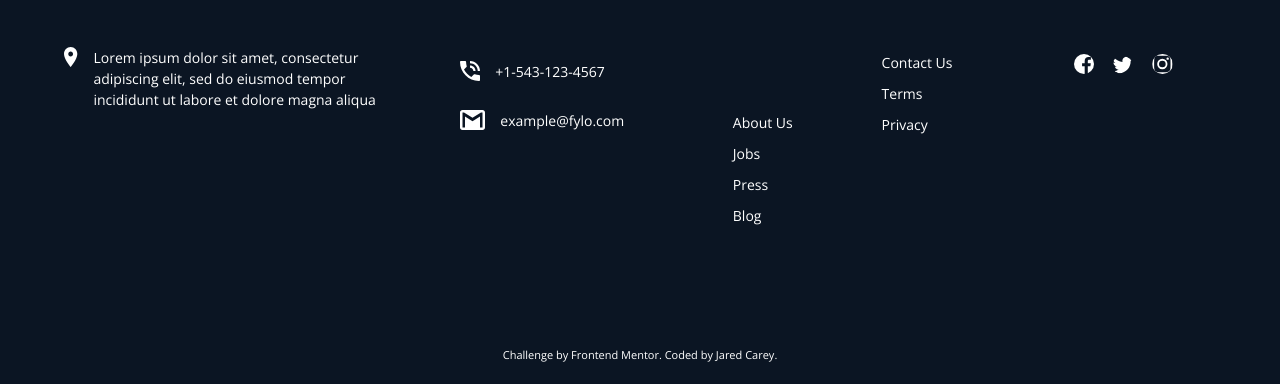
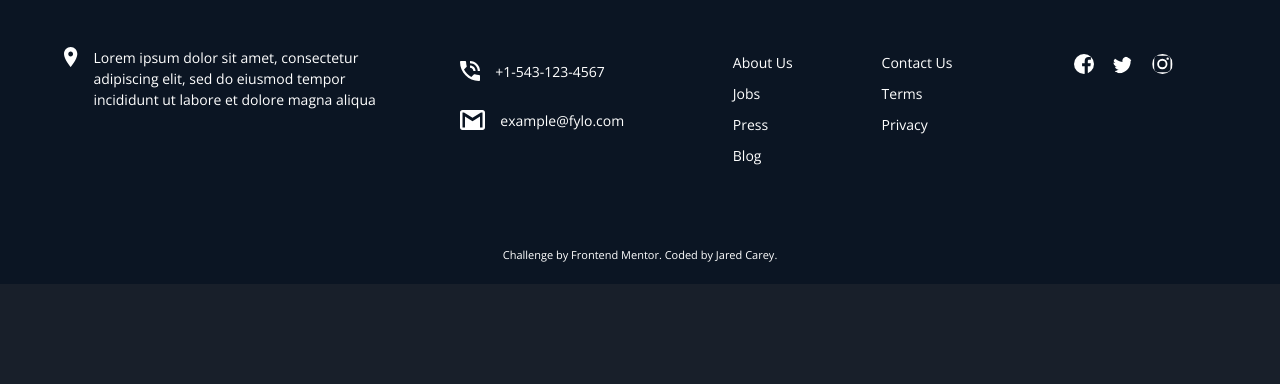
Before and after one commit to Pandorux/FrontEndMentor_ProductLandingPageChallenge, a plain HTML site: page index.html in a window 1280 px wide. Shown: the part 3135-3519 px from the top of the page. After the commit the page ends 3419 px from the top, so only its background shows below. Drawn offline with nearby package versions, Linux system fonts and the light colour scheme.

Commit message:
Fixed Misalign Navigation Links at Higher Resolutions

```diff
--- a/style.css
+++ b/style.css
@@ -414,11 +414,11 @@ footer img {
     margin-right: 15px;
 }
 
-.footer__location p{
+.footer__location p {
     max-width: 500px;
 }
 
-.footer__links1{
+.footer__links1 {
     padding-top: 60px;
     padding-bottom: 40px;
 }
@@ -468,6 +468,10 @@ footer img {
         grid-row-end: 3;
     }
 
+    .footer__links1 {
+        padding: 0px;
+    }
+
 }
 
 @media screen and (min-width: 1050px) {
```
